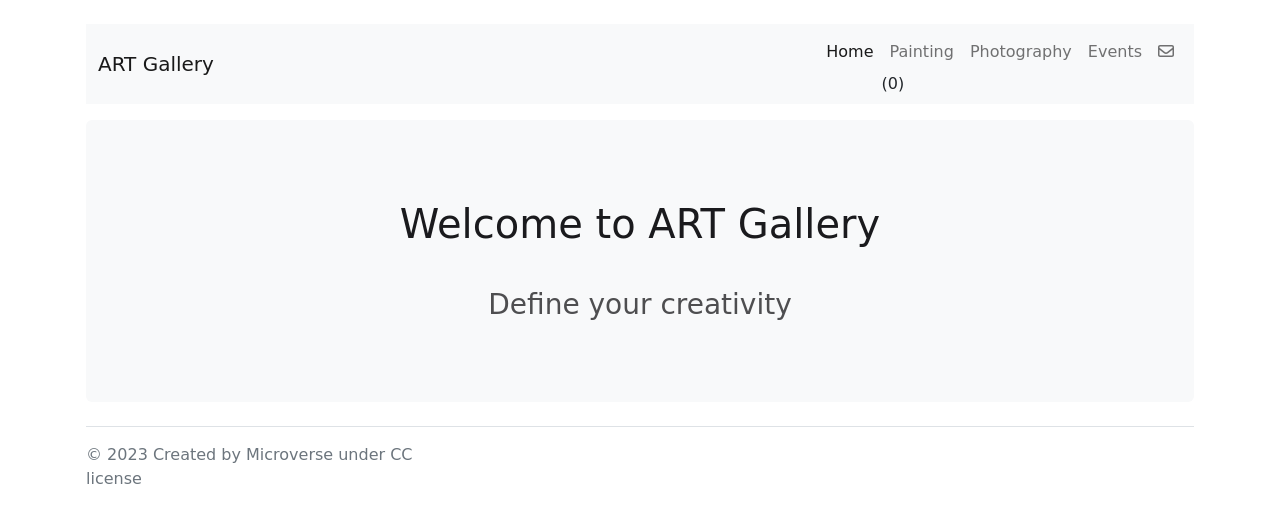
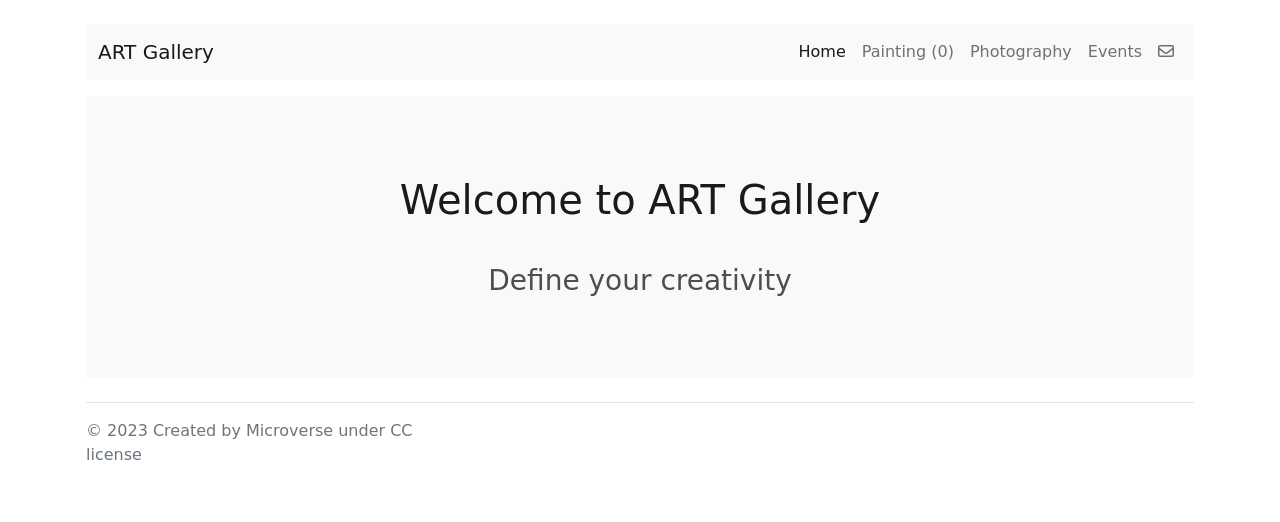
Before and after one commit to dev-mamun/Art-Gallery, a website built with webpack: page src/index.html in a window 1280 px wide. Built offline with nearby package versions, Linux system fonts and the light colour scheme; no server answers.

Commit message:
Aligning count with Painting

```diff
--- a/src/index.html
+++ b/src/index.html
@@ -25,8 +25,8 @@
                             <a class="nav-link active" aria-current="page" href="#">Home</a>
                         </li>
                         <li class="nav-item">
-                            <a class="nav-link" aria-current="page" href="#Paintings">Painting</a>
-                            <span id="painting-count"></span>
+                            <a class="nav-link" aria-current="page" href="#Paintings">Painting <span id="painting-count"></span></a>
+                            <!-- <span id="painting-count"></span> -->
                         </li>
                         <li class="nav-item">
                             <a class="nav-link" href="#Photography">Photography</a>
```
